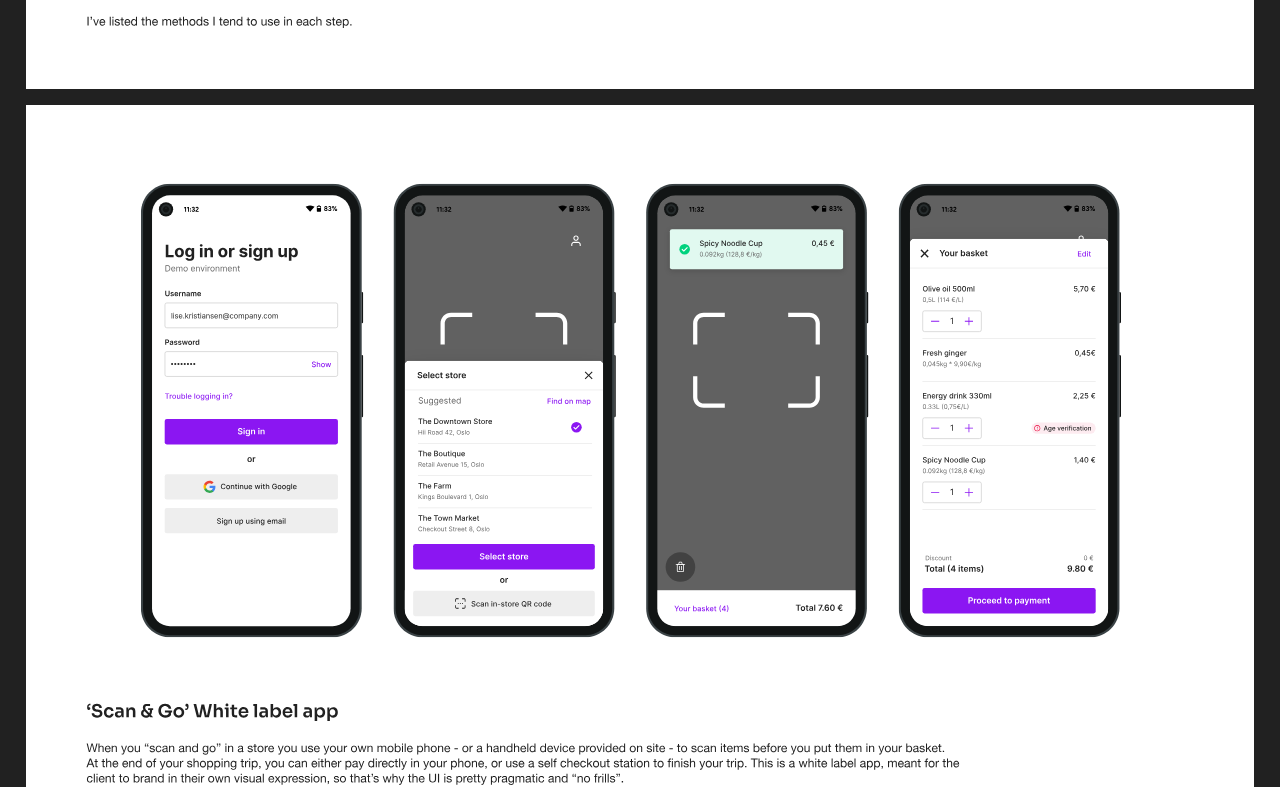
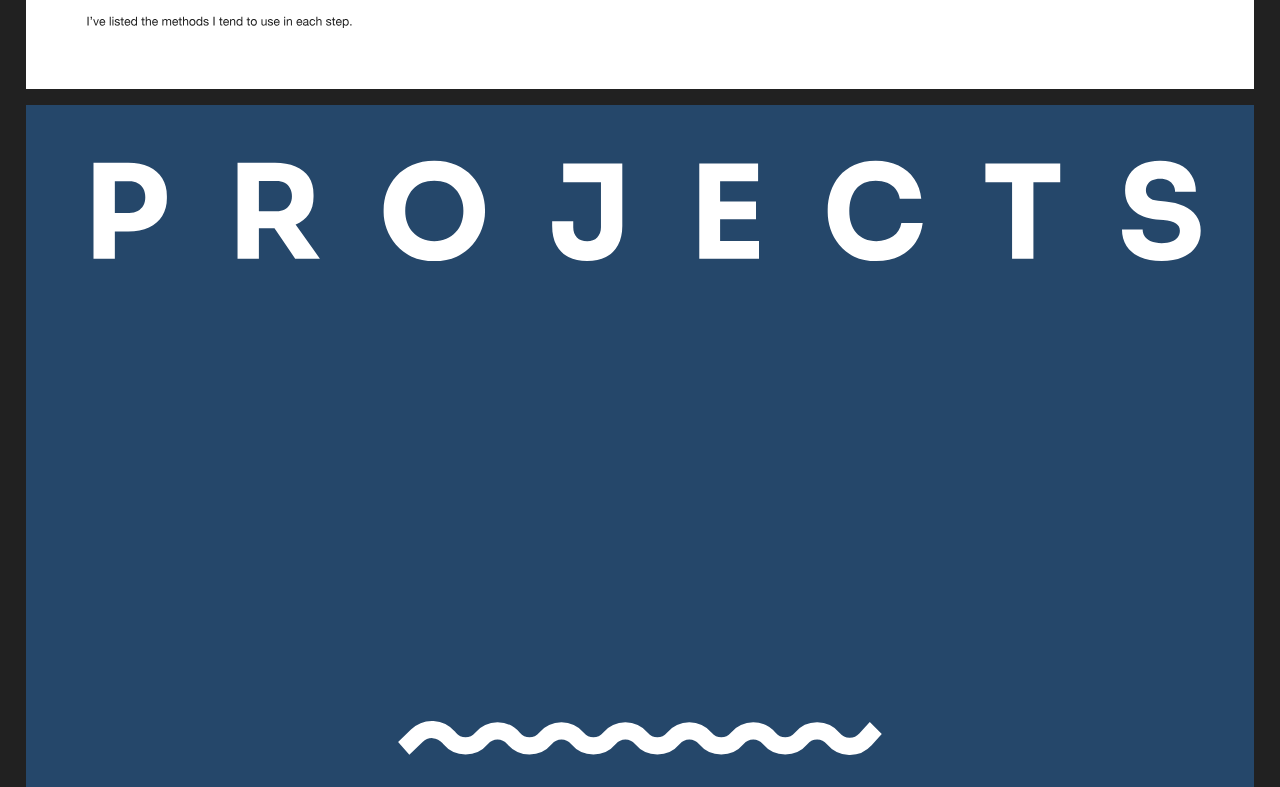
Before and after one commit to elincarls/elincarls.github.io, a plain HTML site: page index.html in a window 1280 px wide. Shown: the part 2290-3077 px from the top of the page. Drawn offline with Linux system fonts and the light colour scheme.

Commit message:
Add 'Projects' slide

```diff
--- a/index.html
+++ b/index.html
@@ -17,6 +17,7 @@
         <img src="./public/start.svg">
         <img src="./public/about_me.svg">
         <img src="./public/my_process.svg">
+        <img src="./public/projects.svg">
         <img src="./public/self_service.svg">
         <img src="./public/loyalty.svg">
         <img src="./public/retail_analytics.svg">
```
Also changed, not shown: public/projects.svg (added).
